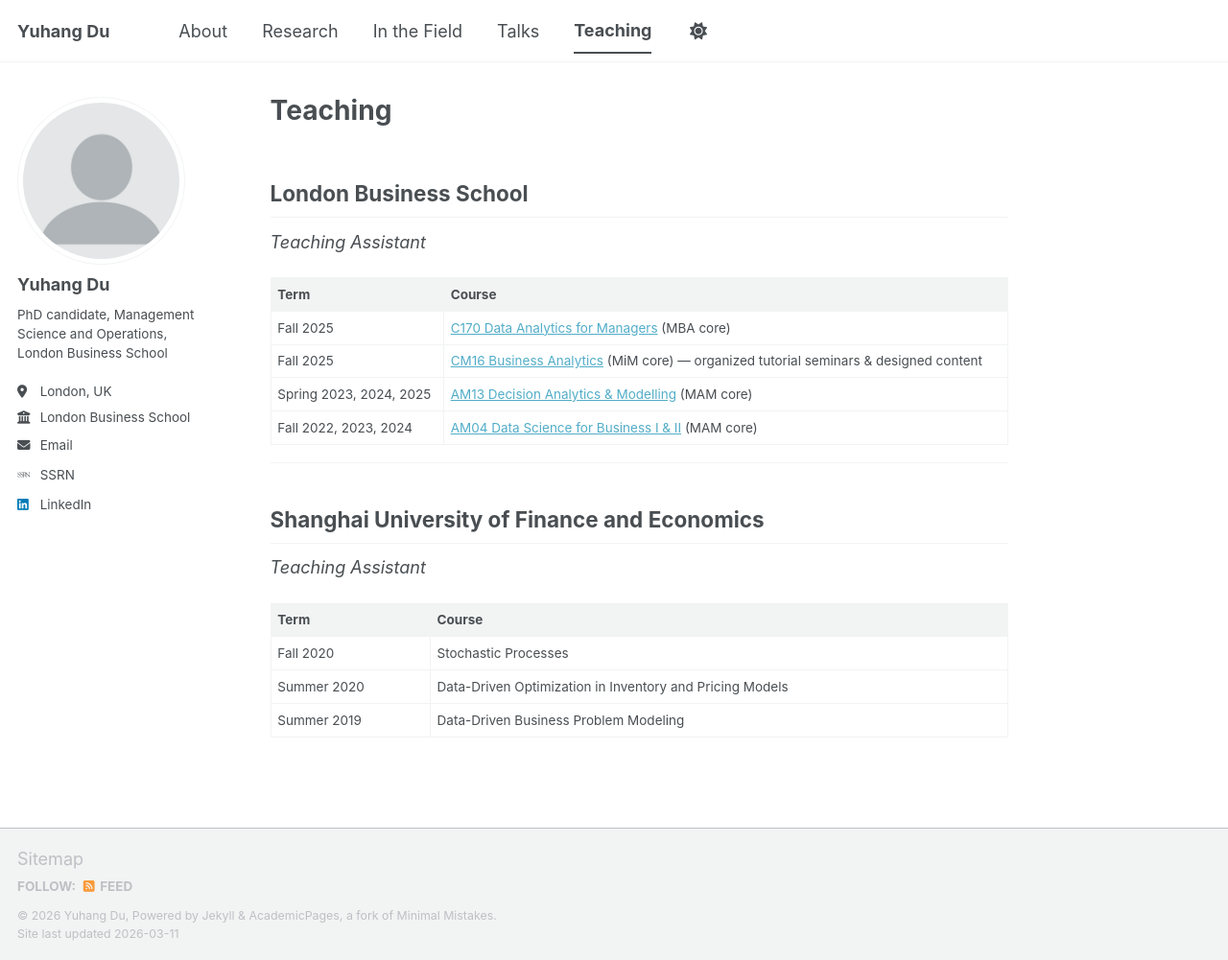
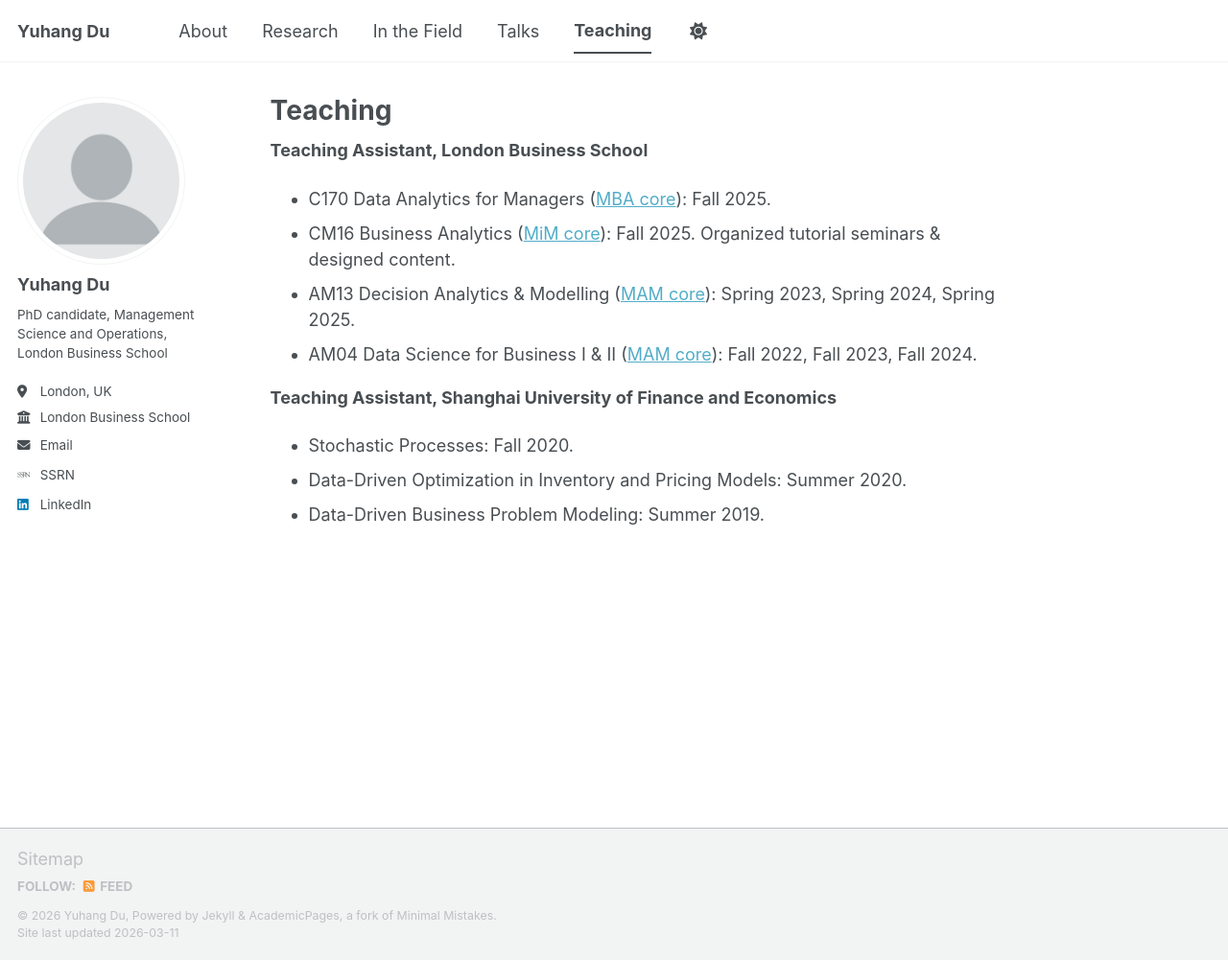
Before and after one commit to yuhangdu-edu/yuhangdu-edu.github.io, a Jekyll site: the page built from _pages/teaching.md, in a window 1280 px wide and 1001 px high. Shown: the whole window at 96% size. Built offline with Jekyll 4.4.1, drawn with Linux system fonts in a browser that asks for light colours; some web fonts are replaced; a script bundle is joined from its source files by our own code; library files that are not in the unit come from our copies.

Commit message:
basic info

```diff
--- a/_pages/teaching.md
+++ b/_pages/teaching.md
@@ -5,25 +5,15 @@ permalink: /teaching/
 author_profile: true
 ---
 
-## London Business School
+**Teaching Assistant, London Business School**
 
-*Teaching Assistant*
+- C170 Data Analytics for Managers ([MBA core](https://www.london.edu/masters-degrees/mba/programme-content/core-courses)): Fall 2025.
+- CM16 Business Analytics ([MiM core](https://www.london.edu/masters-degrees/masters-in-management/programme-content/core-courses)): Fall 2025. Organized tutorial seminars & designed content.
+- AM13 Decision Analytics & Modelling ([MAM core](https://www.london.edu/masters-degrees/masters-in-analytics-and-management/programme-content/core-courses)): Spring 2023, Spring 2024, Spring 2025.
+- AM04 Data Science for Business I & II ([MAM core](https://www.london.edu/masters-degrees/masters-in-analytics-and-management/programme-content/core-courses)): Fall 2022, Fall 2023, Fall 2024.
 
-| Term | Course |
-|------|--------|
-| Fall 2025 | [C170 Data Analytics for Managers](https://www.london.edu/masters-degrees/mba/programme-content/core-courses) (MBA core) |
-| Fall 2025 | [CM16 Business Analytics](https://www.london.edu/masters-degrees/masters-in-management/programme-content/core-courses) (MiM core) — organized tutorial seminars & designed content |
-| Spring 2023, 2024, 2025 | [AM13 Decision Analytics & Modelling](https://www.london.edu/masters-degrees/masters-in-analytics-and-management/programme-content/core-courses) (MAM core) |
-| Fall 2022, 2023, 2024 | [AM04 Data Science for Business I & II](https://www.london.edu/masters-degrees/masters-in-analytics-and-management/programme-content/core-courses) (MAM core) |
+**Teaching Assistant, Shanghai University of Finance and Economics**
 
----
-
-## Shanghai University of Finance and Economics
-
-*Teaching Assistant*
-
-| Term | Course |
-|------|--------|
-| Fall 2020 | Stochastic Processes |
-| Summer 2020 | Data-Driven Optimization in Inventory and Pricing Models |
-| Summer 2019 | Data-Driven Business Problem Modeling |
+- Stochastic Processes: Fall 2020.
+- Data-Driven Optimization in Inventory and Pricing Models: Summer 2020.
+- Data-Driven Business Problem Modeling: Summer 2019.
```
Also changed, not shown: _pages/research.md (+13 -20 lines), _pages/talks.md (+2 -4 lines).
